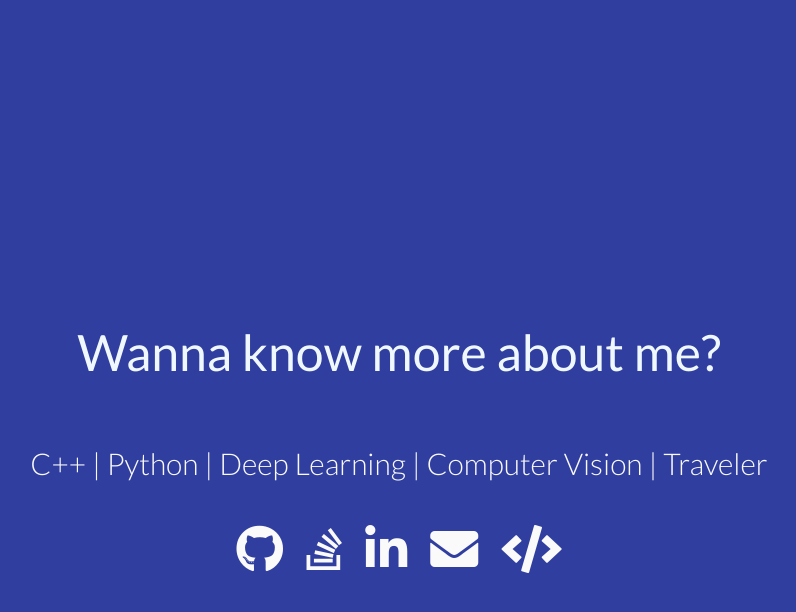
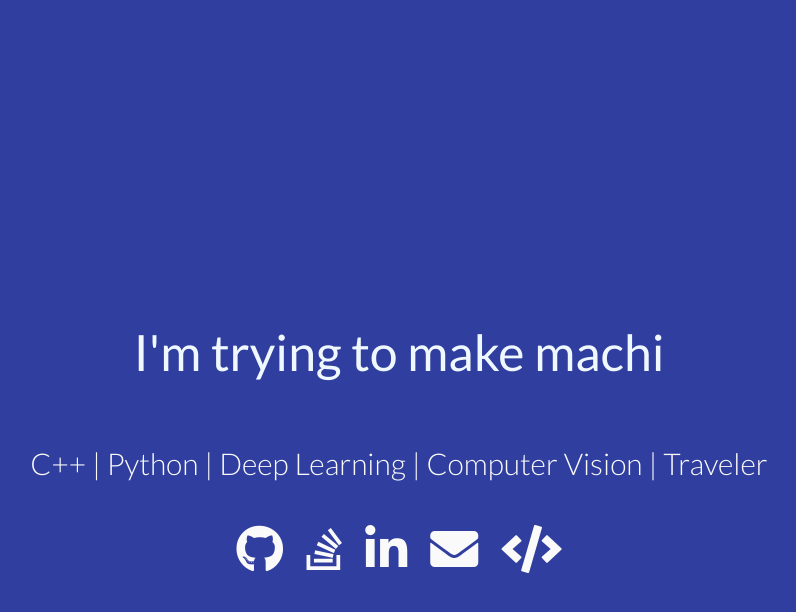
Before and after one commit to ZER-0-NE/zer-0-ne.github.io, a Jekyll site: the page index.html, which Jekyll copies as it is, in a window 1280 px wide and 900 px high. Shown: the top 612 px of the window, without its empty margins (241-1037 px from the left). Built offline with Jekyll 4.4.1, drawn with Linux system fonts in a browser that asks for light colours; nearby versions of some CDN libraries; comment, search, counter and statistics services are not loaded; a style sheet for code colours, icons or effects is not loaded.

Commit message:
updated headline

```diff
--- a/index.html
+++ b/index.html
@@ -69,8 +69,7 @@
 
         <div  id="typed-strings" class="intro">
             <p >Hi, I'm Abhishek!<p>
-            <p >Wanna know more about me?<p>
-            <p >Take a peek below :)<p>
+            <p >I'm trying to make machines learn to think.<p>
                 <p ><p>
         </div>
         <span id="typed" style="font-size: 50px; color: aliceblue"></span>
```
Also changed, not shown: other parts of index.html (+1 -1 lines).
